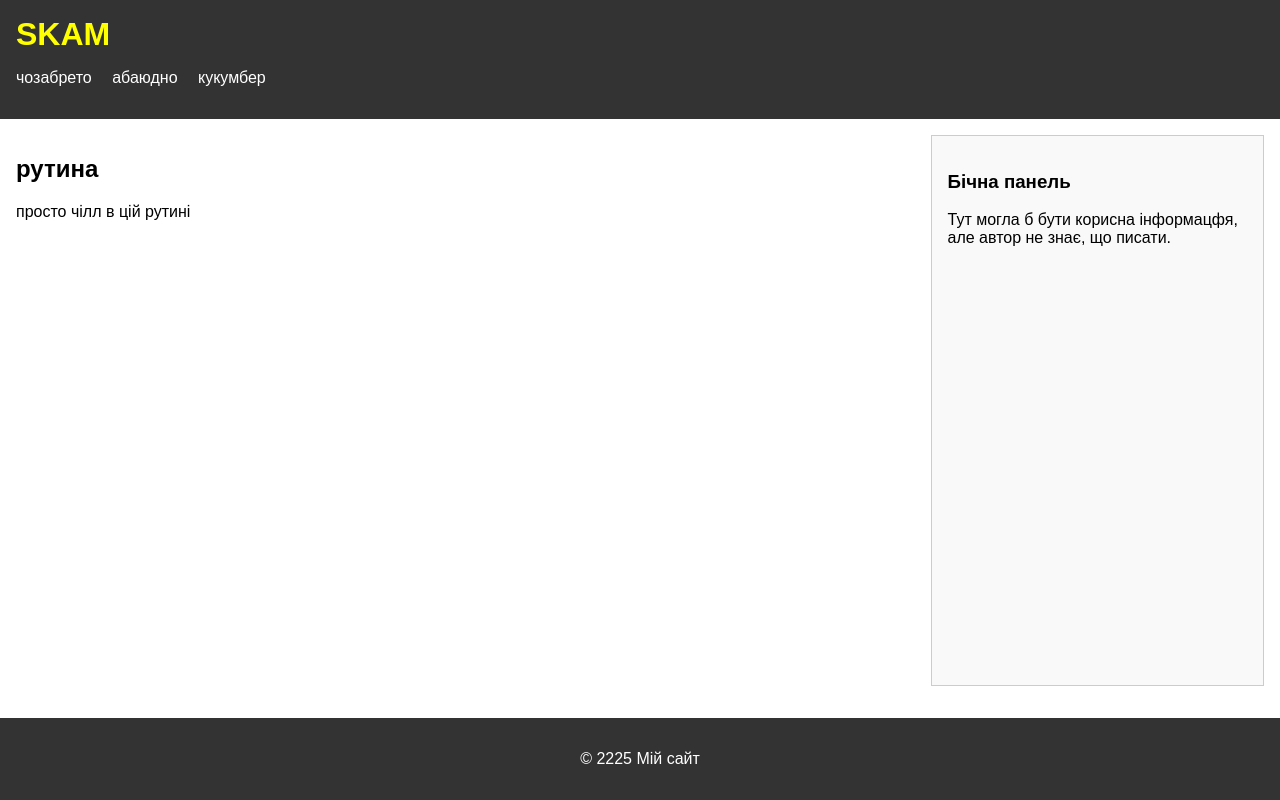
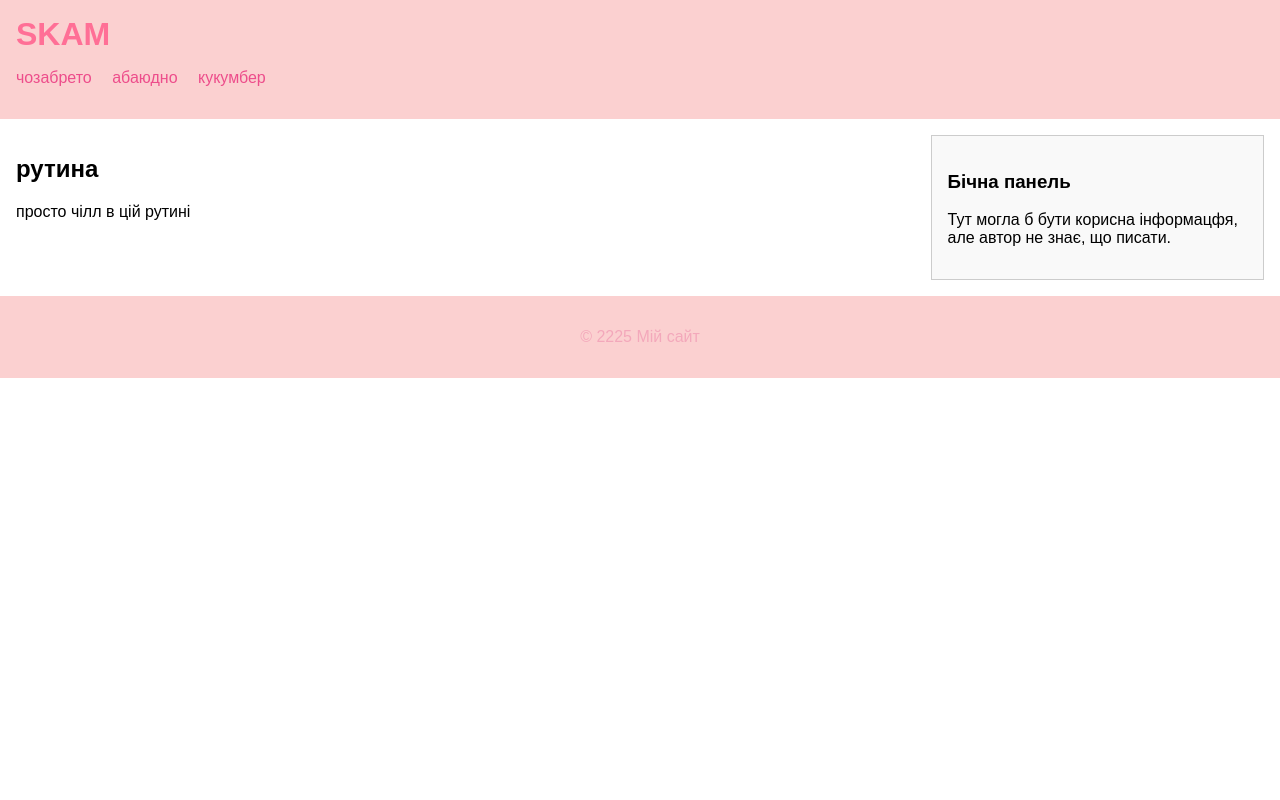
Before and after one commit to yaneessa1/shovel, a plain HTML site: page index.html in a window 1280 px wide. Drawn offline with Linux system fonts and the light colour scheme.

Commit message:
style.css

```diff
--- a/style.css
+++ b/style.css
@@ -6,8 +6,8 @@ body {
 }
 
 header {
-  background-color: #333;
-  color: yellow;
+  background-color: #fbd0d0;
+  color: #ff6f96;
   padding: 1rem;
 }
 
@@ -16,7 +16,7 @@ header h1 {
 }
 
 nav ul {
-  list-style: none;
+  list-style: #f9688d;
   padding-left: 0;
 }
 
@@ -26,41 +26,30 @@ nav li {
 }
 
 nav a {
-  color: #fff;
+  color:#ed4d8b ;
   text-decoration: none;
 }
 
 main {
-  display: flex;
-  /* Використання Flexbox для розташування */
+  display: flex; /* Використання Flexbox для розташування */
   margin: 1rem;
-  flex: 1;
-}
-
-.wrapper {
-  display: flex;
-  flex-direction: column;
-  min-height: 100vh;
-  /* Висота 100% вікна браузера */
 }
 
 section {
-  flex: 3;
-  /* Основна частина */
+  flex: 3; /* Основна частина */
   margin-right: 1rem;
 }
 
 aside {
-  flex: 1;
-  /* Бічна панель */
+  flex: 1; /* Бічна панель */
   background-color: #f9f9f9;
   padding: 1rem;
   border: 1px solid #ccc;
 }
 
 footer {
-  background-color: #333;
-  color: #fff;
+  background-color: #fbd0d0;
+  color:#f3a8bb;
   text-align: center;
   padding: 1rem;
   margin-top: 1rem;
```
